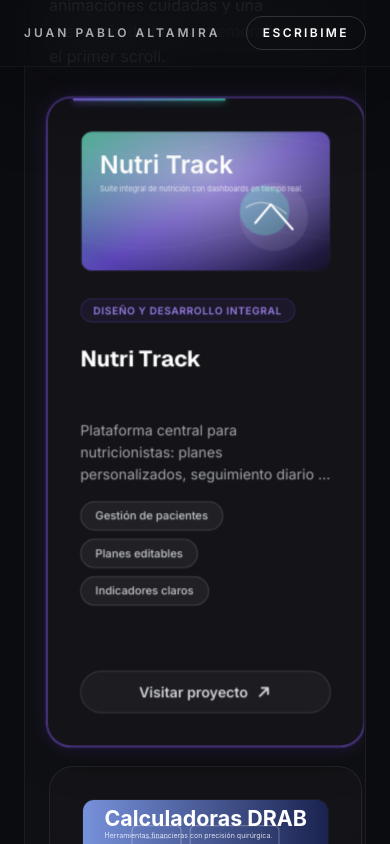
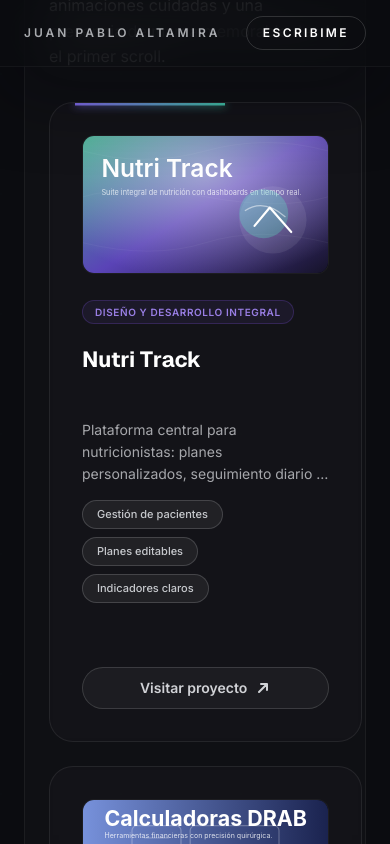
Before and after one commit to juan-altamira/portfolio, a SvelteKit app: page / in a window 390 px wide. In both pictures the pointer is over the element 205 px from the left and 2029 px from the top of the page. Shown: the part 1607-2451 px from the top of the page. Built offline with nearby package versions, Linux system fonts and the light colour scheme.

Commit message:
perf: desactivar hover de ProjectCard en mobile para mejor rendimiento

```diff
--- a/src/app.css
+++ b/src/app.css
@@ -478,11 +478,16 @@ small,
 	}
 
 	.pc:hover {
-		transform: scale(1.015);
-		box-shadow:
-			0 0 0 1px rgba(139, 92, 246, 0.4),
-			0 0 20px rgba(139, 92, 246, 0.2),
-			0 10px 40px rgba(0, 0, 0, 0.3);
+		transform: none;
+		border-color: rgba(255, 255, 255, 0.08);
+		box-shadow: none;
+		background: rgba(20, 21, 26, 0.6);
+		z-index: auto;
+		will-change: auto;
+	}
+
+	.pc:hover .pc__border-glow {
+		opacity: 0;
 	}
 
 	.pc:hover .pc__border-rect {
```
